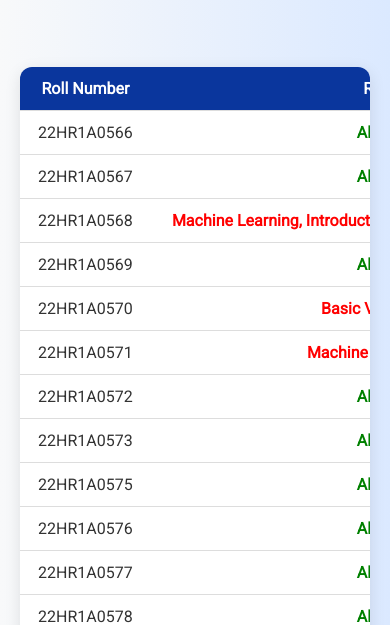
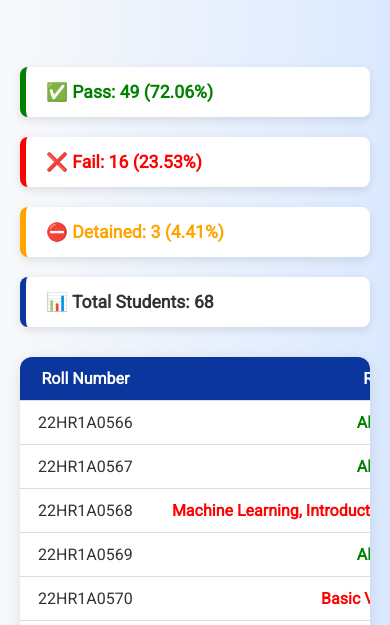
Before and after one commit to Dhanushremo/3-2_Results, a plain HTML site: page index.html in a window 390 px wide. Shown: the part 219-844 px from the top of the page. Drawn offline with Linux system fonts and the light colour scheme.

Commit message:
Updated results page with responsive design

```diff
--- a/index.html
+++ b/index.html
@@ -6,10 +6,7 @@
   <title>JNTUA 3-2 Summary Result</title>
   <link href="https://fonts.googleapis.com/css2?family=Montserrat:wght@600&family=Roboto&display=swap" rel="stylesheet">
   <style>
-    * {
-      box-sizing: border-box;
-    }
-
+    * { box-sizing: border-box; }
     body {
       font-family: 'Roboto', sans-serif;
       margin: 0;
@@ -17,88 +14,85 @@
       background: linear-gradient(to right, #f8f9fa, #dbe9ff);
       color: #333;
     }
-
     .container {
       max-width: 1200px;
       margin: auto;
       padding: 20px;
     }
-
     .header {
       text-align: center;
       padding: 20px 10px;
     }
-
     .header h1 {
       font-family: 'Montserrat', sans-serif;
       font-size: 2rem;
       color: #0A369D;
       margin: 0;
     }
-
     .header p {
       font-size: 1rem;
       color: #555;
       margin-top: 5px;
     }
+    .summary {
+      margin: 30px 0;
+      display: flex;
+      flex-wrap: wrap;
+      justify-content: space-around;
+      gap: 20px;
+    }
+    .card {
+      flex: 1 1 200px;
+      background: white;
+      border-left: 6px solid #0A369D;
+      border-radius: 8px;
+      padding: 15px 20px;
+      box-shadow: 0 3px 10px rgba(0,0,0,0.1);
+    }
+    .card h3 {
+      margin: 0;
+      font-size: 1.1rem;
+    }
+    .card.pass { border-left-color: green; }
+    .card.fail { border-left-color: red; }
+    .card.detained { border-left-color: orange; }
 
     .table-wrapper {
       overflow-x: auto;
       background: white;
       border-radius: 12px;
       box-shadow: 0 4px 16px rgba(0, 0, 0, 0.1);
-      margin-top: 30px;
+      margin-top: 10px;
     }
-
     table {
       width: 100%;
       border-collapse: collapse;
       min-width: 600px;
     }
-
     th, td {
       padding: 12px 16px;
       text-align: center;
       border-bottom: 1px solid #ddd;
     }
-
     th {
       background-color: #0A369D;
       color: white;
       font-weight: 600;
     }
-
     tr:hover {
       background-color: #f1f1f1;
     }
-
-    .pass {
-      color: green;
-      font-weight: bold;
-    }
-
-    .fail {
-      color: red;
-      font-weight: bold;
-    }
-
-    .detained {
-      color: orange;
-      font-weight: bold;
-    }
+    .pass { color: green; font-weight: bold; }
+    .fail { color: red; font-weight: bold; }
+    .detained { color: orange; font-weight: bold; }
 
     @media (max-width: 768px) {
-      .header h1 {
-        font-size: 1.4rem;
-      }
-      .header p {
-        font-size: 0.9rem;
-      }
+      .header h1 { font-size: 1.4rem; }
+      .header p { font-size: 0.9rem; }
     }
   </style>
 </head>
 <body>
-
   <div class="container">
     <div class="header">
       <h1>MOTHER THERESA INSTITUTE OF ENGINEERING AND TECHNOLOGY</h1>
@@ -106,8 +100,12 @@
       <h2 style="color:#0A369D; margin-top: 10px;">JNTUA 3-2 Results Summary (April/May 2025)</h2>
     </div>
 
+    <!-- 👇 Summary moved up -->
+    <div class="summary" id="summary"></div>
+
+    <!-- 👇 Table section -->
     <div class="table-wrapper">
-      <table>
+      <table id="resultsTable">
         <thead>
           <tr>
             <th>Roll Number</th>
@@ -115,6 +113,8 @@
           </tr>
         </thead>
         <tbody>
+          <!-- Your student data goes here (already in previous content) -->
+           <tbody>
           <tr><td>22HR1A0566</td><td class="pass">All Pass</td></tr>
           <tr><td>22HR1A0567</td><td class="pass">All Pass</td></tr>
           <tr><td>22HR1A0568</td><td class="fail">Machine Learning, Introduction to Environmental Economics</td></tr>
@@ -184,9 +184,37 @@
           <tr><td>23HR5A0505</td><td class="pass">All Pass</td></tr>
           <tr><td>23HR5A0506</td><td class="fail">Introduction to Environmental Economics</td></tr>
         </tbody>
+        </tbody>
       </table>
     </div>
   </div>
 
+  <script>
+    const table = document.getElementById("resultsTable");
+    const rows = table.querySelectorAll("tbody tr");
+    let pass = 0, fail = 0, detained = 0;
+    rows.forEach(row => {
+      const result = row.children[1];
+      if (result.classList.contains("pass")) pass++;
+      else if (result.classList.contains("fail")) fail++;
+      else if (result.classList.contains("detained")) detained++;
+    });
+    const total = pass + fail + detained;
+    const summaryHTML = `
+      <div class="card pass">
+        <h3>✅ Pass: ${pass} (${((pass/total)*100).toFixed(2)}%)</h3>
+      </div>
+      <div class="card fail">
+        <h3>❌ Fail: ${fail} (${((fail/total)*100).toFixed(2)}%)</h3>
+      </div>
+      <div class="card detained">
+        <h3>⛔ Detained: ${detained} (${((detained/total)*100).toFixed(2)}%)</h3>
+      </div>
+      <div class="card">
+        <h3>📊 Total Students: ${total}</h3>
+      </div>
+    `;
+    document.getElementById("summary").innerHTML = summaryHTML;
+  </script>
 </body>
 </html>
```
